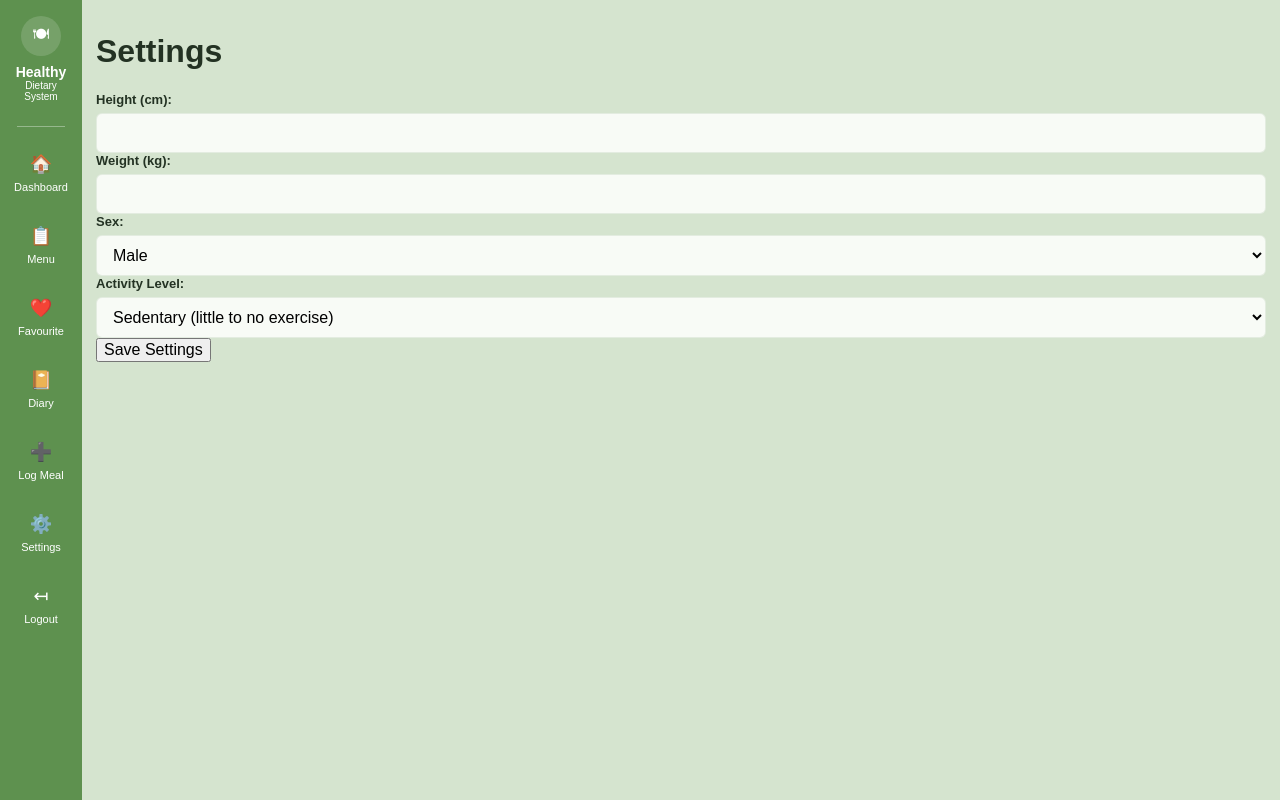
After one commit to BenMorg06/2850-Healthy-Eating-Project, a Python web app: template flask-app/flaskr/templates/settings.html in a window 1280 px wide. The commit adds this page. Run offline with Jinja, Linux system fonts and the light colour scheme; the template is opened without the code that fills it, so the values that code supplies are empty.

Commit message:
settings for subscribers to allow editting of height weight etc.

```diff
--- a/flask-app/flaskr/templates/base.html
+++ b/flask-app/flaskr/templates/base.html
@@ -42,6 +42,11 @@
             <a href="{{ url_for('create_meal') }}" class="side-btn quick-log-btn">
                 <span>➕</span><span>Log Meal</span>
             </a>
+            {% if not session.get('is_professional') %}
+            <a href="{{ url_for('settings') }}" class="side-btn {% if active_page == 'settings' %}active{% endif %}">
+                <span>⚙️</span><span>Settings</span>
+            </a>
+            {% endif %}
             <a href="{{ url_for('auth.logout') }}" class="side-btn {% if active_page == 'logout' %}active{% endif %}">
                 <span>↤</span><span>Logout</span>
             </a>
--- /dev/null
+++ b/flask-app/flaskr/templates/settings.html
@@ -0,0 +1,35 @@
+{% extends 'base.html' %}
+{% block title %}Settings - Healthy Dietary System{% endblock %}
+{% block content %}
+<div class="container">
+    <h1>Settings</h1>
+    <form method="post" class="settings-form">
+        <div class="form-group">
+            <label for="height">Height (cm):</label>
+            <input type="number" id="height" name="height" value="{{ subscriber.height or '' }}" step="0.1" required>
+        </div>
+        <div class="form-group">
+            <label for="weight">Weight (kg):</label>
+            <input type="number" id="weight" name="weight" value="{{ subscriber.weight or '' }}" step="0.1" required>
+        </div>
+        <div class="form-group">
+            <label for="sex">Sex:</label>
+            <select id="sex" name="sex" required>
+                <option value="Male" {% if subscriber.sex == 'Male' %}selected{% endif %}>Male</option>
+                <option value="Female" {% if subscriber.sex == 'Female' %}selected{% endif %}>Female</option>
+            </select>
+        </div>
+        <div class="form-group">
+            <label for="activity_level">Activity Level:</label>
+            <select id="activity_level" name="activity_level" required>
+                <option value="Sedentary" {% if subscriber.activity_level == 'Sedentary' %}selected{% endif %}>Sedentary (little to no exercise)</option>
+                <option value="Lightly Active" {% if subscriber.activity_level == 'Lightly Active' %}selected{% endif %}>Lightly Active (light exercise 1-3 days/week)</option>
+                <option value="Moderately Active" {% if subscriber.activity_level == 'Moderately Active' %}selected{% endif %}>Moderately Active (moderate exercise 3-5 days/week)</option>
+                <option value="Very Active" {% if subscriber.activity_level == 'Very Active' %}selected{% endif %}>Very Active (hard exercise 6-7 days/week)</option>
+                <option value="Extra Active" {% if subscriber.activity_level == 'Extra Active' %}selected{% endif %}>Extra Active (very hard exercise & physical job)</option>
+            </select>
+        </div>
+        <button type="submit" class="btn">Save Settings</button>
+    </form>
+</div>
+{% endblock %}
```
Also changed, not shown: flask-app/flaskr/__init__.py (+20 -0 lines).
